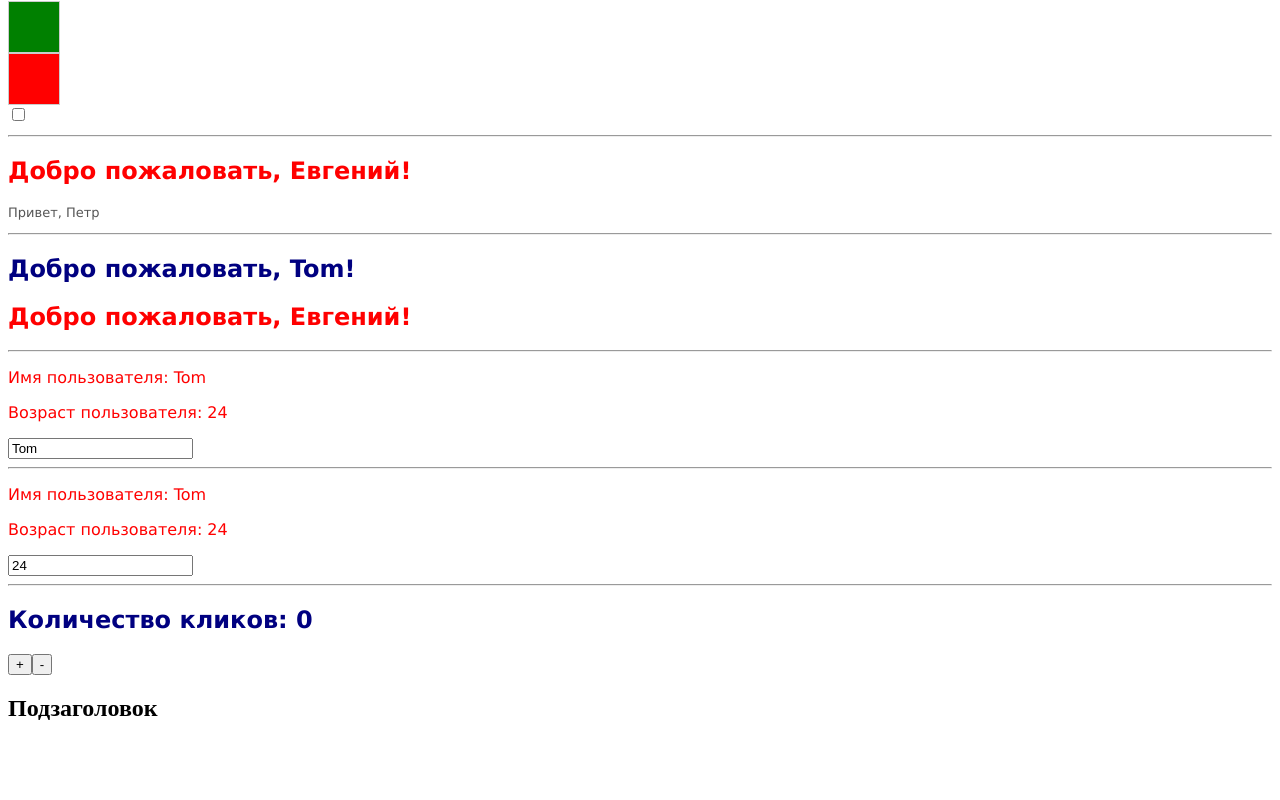
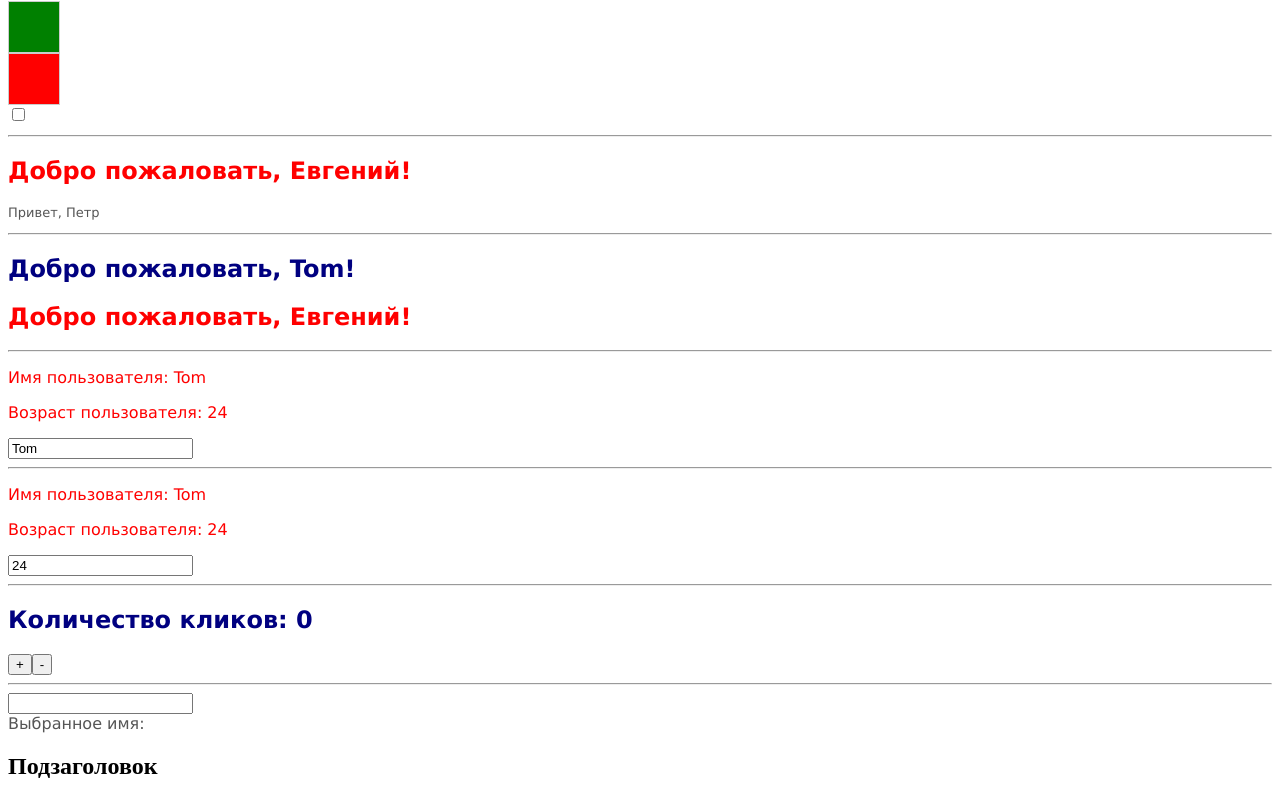
Before and after one commit to VKozhura/angular-components, an Angular app: page / in a window 1280 px wide. Shown: the part 450-1250 px from the top of the page. Before the commit the page ends 1192 px from the top, so only its background shows below. Built offline with nearby package versions, Linux system fonts and the light colour scheme.

Commit message:
двусторонняя привязка к событиям

```diff
--- a/src/app/app.component.html
+++ b/src/app/app.component.html
@@ -65,3 +65,8 @@
 
 <h2>Количество кликов: {{clicks}}</h2>
 <child3-comp (onChanged)="onChanged($event)"></child3-comp>
+
+<hr>
+
+<child4-comp [(userName)]="name"></child4-comp>
+<div>Выбранное имя: {{name}}</div>
--- a/src/app/app.component.ts
+++ b/src/app/app.component.ts
@@ -23,7 +23,6 @@ export class AppComponent {
 
   clicks: number = 0;
   onChanged(increased: any) {
-    debugger
     increased === true ? this.clicks++ : this.clicks--;
   }
 
--- a/src/app/app.module.ts
+++ b/src/app/app.module.ts
@@ -8,10 +8,11 @@ import { ChildComponent } from './child.component';
 import { Child1Component } from './child1.component ';
 import { Child2Component } from './child2.component ';
 import { Child3Component } from './child3.component ';
+import { Child4Component } from './child4.component ';
 
 
 @NgModule({
-  declarations: [AppComponent, ChildComponent, Child1Component, Child2Component, Child3Component ],
+  declarations: [AppComponent, ChildComponent, Child1Component, Child2Component, Child3Component, Child4Component ],
   imports: [BrowserModule, FormsModule],
   providers: [],
   bootstrap: [AppComponent],
--- a/src/app/child3.component .ts
+++ b/src/app/child3.component .ts
@@ -12,7 +12,6 @@ export class Child3Component {
   @Output () onChanged = new EventEmitter<boolean>();
 
   change(increased:any) {
-    debugger;
     this.onChanged.emit(increased);
 }
 }
--- /dev/null
+++ b/src/app/child4.component .ts
@@ -0,0 +1,20 @@
+import { Component, EventEmitter, Input, Output } from '@angular/core';
+
+@Component({
+  selector: 'child4-comp',
+  template: `
+    <input type="text" [ngModel] = 'userName' (ngModelChange) = 'onNameChange($event)'>`,
+
+})
+export class Child4Component {
+  @Input() userName: string = ""; // входное свойство, к которому привзяан инпут
+
+  @Output() userNameChange = new EventEmitter<string>; //генерируемое событие
+
+  // метод-обработчик события
+  onNameChange(name: string) {
+    this.userName = name;  // изменяем свойство userName
+    this.userNameChange.emit(name)
+  }
+
+}
```
